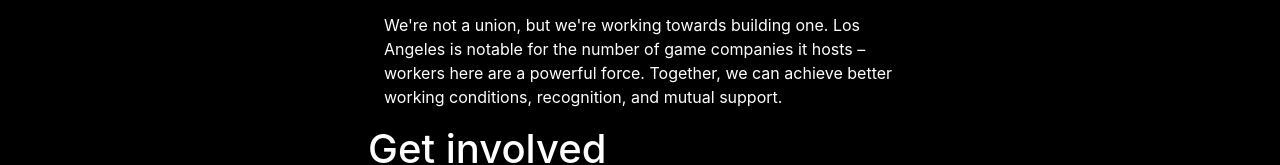
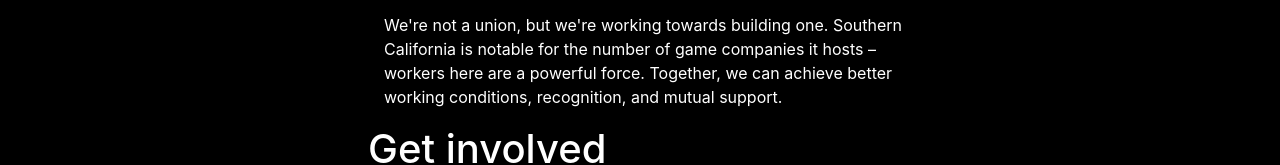
Before and after one commit to gwulosangeles/gameworkerssocal.github.io, a plain HTML site: page index.html in a window 1280 px wide. Shown: the part 631-796 px from the top of the page. Drawn offline with Linux system fonts and the light colour scheme.

Commit message:
Replaced "Los Angeles" with "Southern California"

```diff
--- a/index.html
+++ b/index.html
@@ -28,7 +28,7 @@
                 We are <b>Game Workers of Southern California</b>, a horizontal organization of people dedicated to advocating for workers' rights in the games industry.
             </p>
             <p>
-                We're not a union, but we're working towards building one. Los Angeles is notable for the number of game companies it hosts – workers here are a powerful force. Together, we can achieve better working conditions, recognition, and mutual support.
+                We're not a union, but we're working towards building one. Southern California is notable for the number of game companies it hosts – workers here are a powerful force. Together, we can achieve better working conditions, recognition, and mutual support.
             </p>
         </div>
         <h1>Get involved</h1>
```
